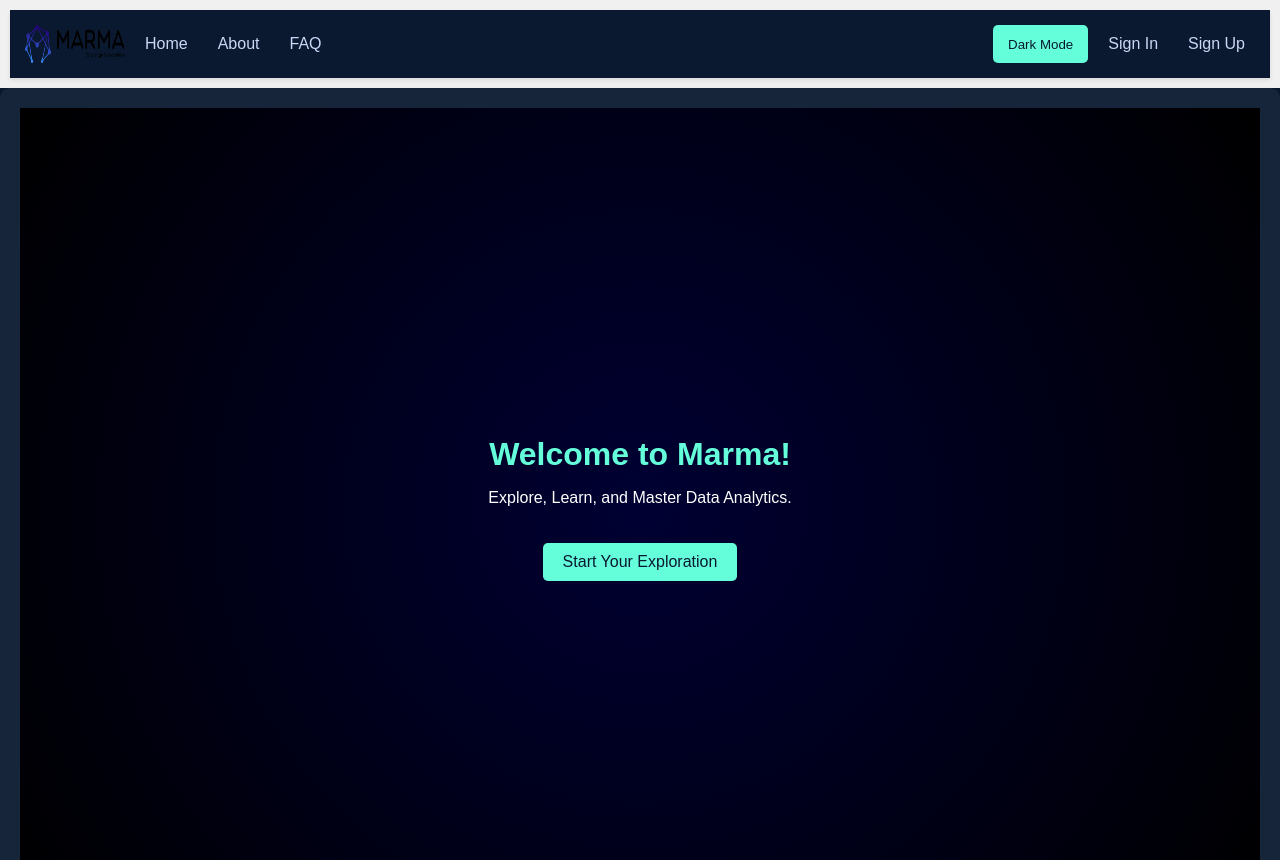
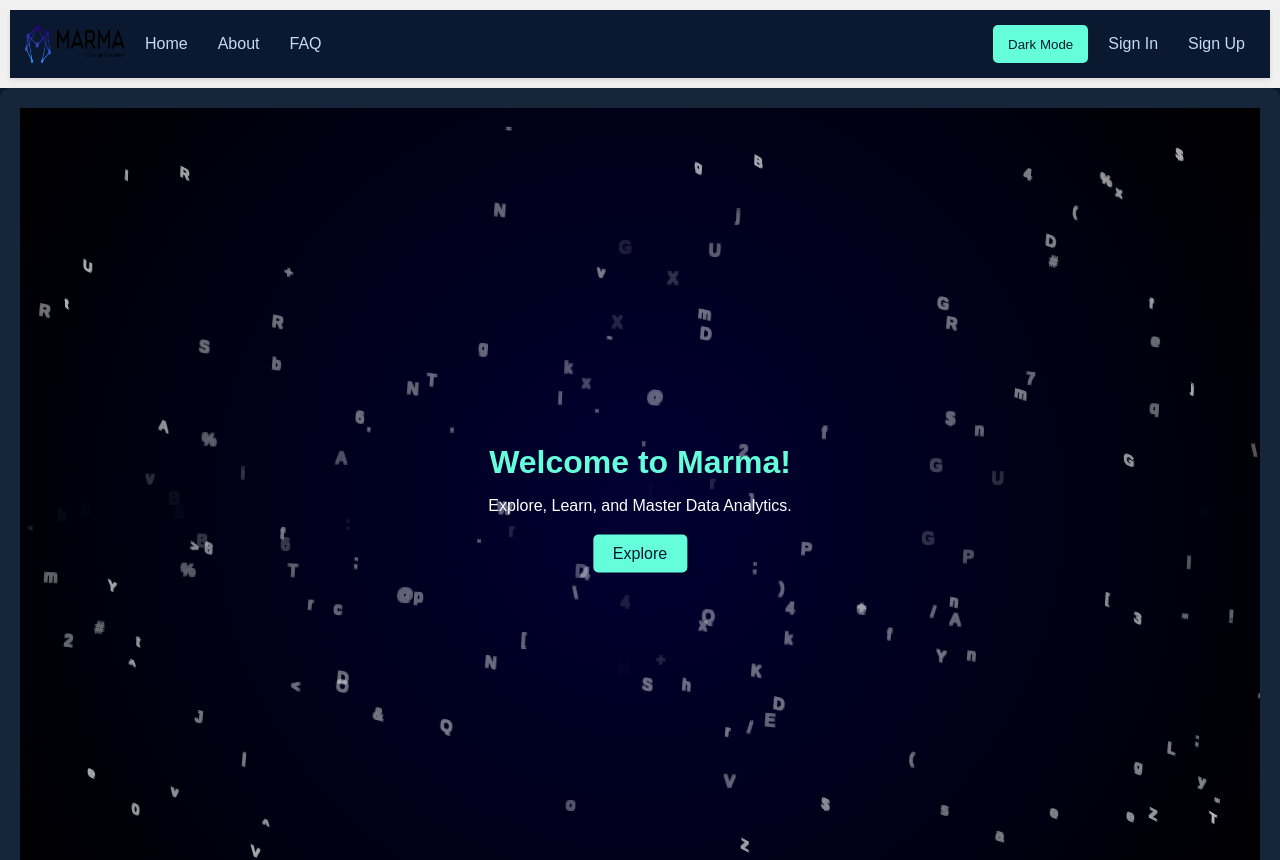
Before and after one commit to marma-akshay/marma_test_1, a React (Create React App) app in the folder frontend/: page / in a window 1280 px wide. Shown: the top 860 px of the page. Built offline with nearby package versions, Linux system fonts and the light colour scheme.

Commit message:
landing page base 1 - fibbonnaci sequence inspired

```diff
--- a/frontend/src/components/LandingPage.css
+++ b/frontend/src/components/LandingPage.css
@@ -2,40 +2,96 @@
     background: radial-gradient(circle at center, #000033, #000000);
     color: #ffffff;
     height: 100vh;
-    display: flex;
-    flex-direction: column;
-    align-items: center;
-    justify-content: center;
+    position: relative;
+    overflow: hidden;
   }
 
-  .tunnel {
+  .data-point {
+    position: absolute;
+    font-size: 1rem;
+    color: rgba(255, 255, 255, 0.8);
+    text-shadow: 1px 1px #fff, -1px -1px #fff, 1px -1px #fff, -1px 1px #fff;
+    transform: rotateX(45deg) rotateY(45deg);
+  }
+
+  @keyframes moveToPointTop {
+    0% {
+      opacity: 0.8;
+    }
+    50% {
+      opacity: 0.4;
+    }
+    100% {
+      transform: translateY(calc(50vh - 50%));
+      opacity: 0;
+    }
+  }
+
+  @keyframes moveToPointBottom {
+    0% {
+      opacity: 0.8;
+    }
+    50% {
+      opacity: 0.4;
+    }
+    100% {
+      transform: translateY(calc(-50vh + 50%));
+      opacity: 0;
+    }
+  }
+
+  @keyframes moveToPointLeft {
+    0% {
+      opacity: 0.8;
+    }
+    50% {
+      opacity: 0.4;
+    }
+    100% {
+      transform: translateX(calc(50vw - 50%));
+      opacity: 0;
+    }
+  }
+
+  @keyframes moveToPointRight {
+    0% {
+      opacity: 0.8;
+    }
+    50% {
+      opacity: 0.4;
+    }
+    100% {
+      transform: translateX(calc(-50vw + 50%));
+      opacity: 0;
+    }
+  }
+
+  .welcome-section {
+    position: absolute;
+    top: 50%;
+    left: 50%;
+    transform: translate(-50%, -50%);
     text-align: center;
+    z-index: 1;
   }
 
   .buttons {
     display: flex;
-    justify-content: space-around;
+    justify-content: center;
     margin-top: 20px;
   }
 
   .button {
     padding: 10px 20px;
     border: none;
-    background-color: #007bff;
+    background-color: #00cc66;
     color: #ffffff;
     border-radius: 5px;
     cursor: pointer;
     transition: background-color 0.3s ease;
+    text-decoration: none;
   }
 
   .button:hover {
     background-color: #0056b3;
   }
-
-  .explore-button {
-    background-color: #00cc66; /* Quantum glow color */
-  }
-
-  .sign-in-button, .sign-up-button {
-    background-color: #007bff; /* Regular button color */
-  }
--- a/frontend/src/components/LandingPage.js
+++ b/frontend/src/components/LandingPage.js
@@ -3,14 +3,52 @@
 import './LandingPage.css';
 
 function LandingPage() {
+  const dataPoints = [];
+  for (let i = 0; i < 200; i++) {  // generating 200 data points
+    const side = Math.floor(Math.random() * 4);
+    const position = Math.random() * 100 + "vw";
+    const point = {
+      character: String.fromCharCode(33 + Math.floor(Math.random() * (126 - 33))),
+      side: side,
+      position: position,
+      animationDelay: `${Math.random() * 5}s`
+    };
+    dataPoints.push(point);
+  }
+
   return (
     <div className="landing-page">
-      <div className="tunnel">
+      {dataPoints.map((point, index) => {
+        let style = {};
+        switch (point.side) {
+          case 0:
+            style = { top: 0, left: point.position, animation: `moveToPointTop ${5 + Math.random() * 5}s infinite`, animationDelay: point.animationDelay };
+            break;
+          case 1:
+            style = { bottom: 0, left: point.position, animation: `moveToPointBottom ${5 + Math.random() * 5}s infinite`, animationDelay: point.animationDelay };
+            break;
+          case 2:
+            style = { left: 0, top: point.position, animation: `moveToPointLeft ${5 + Math.random() * 5}s infinite`, animationDelay: point.animationDelay };
+            break;
+          case 3:
+            style = { right: 0, top: point.position, animation: `moveToPointRight ${5 + Math.random() * 5}s infinite`, animationDelay: point.animationDelay };
+            break;
+          default:
+            break;
+        }
+
+        return (
+          <span key={index} className="data-point" style={style}>{point.character}</span>
+        )
+      })}
+      <div className="welcome-section">
         <h1>Welcome to Marma!</h1>
         <p>Explore, Learn, and Master Data Analytics.</p>
-      </div>
-      <div className="buttons">
-        <Link to="/signup" className="button explore-button">Start Your Exploration</Link>
+        <div className="buttons">
+          <Link to="/signup" className="button">
+            Explore
+          </Link>
+        </div>
       </div>
     </div>
   );
```
